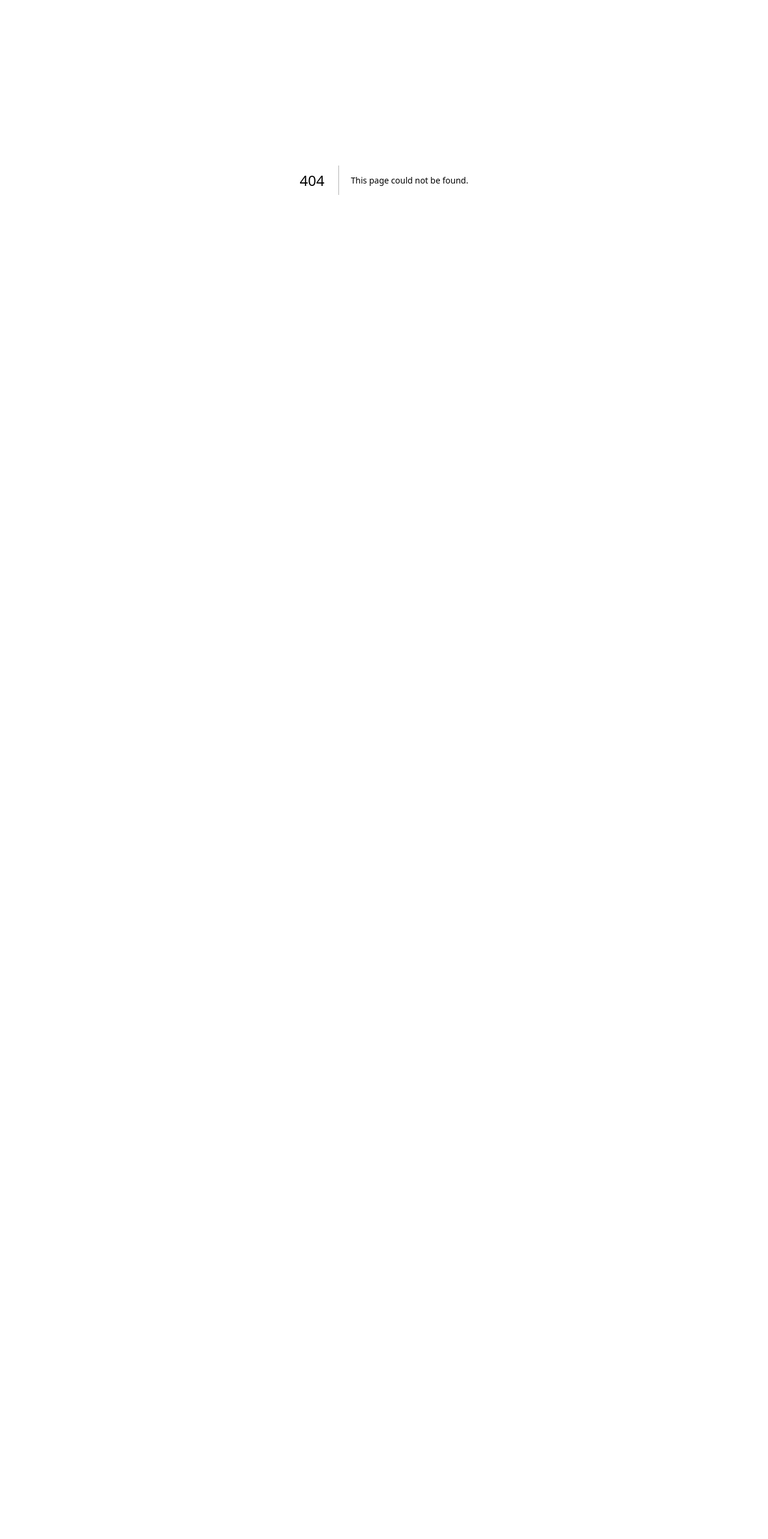
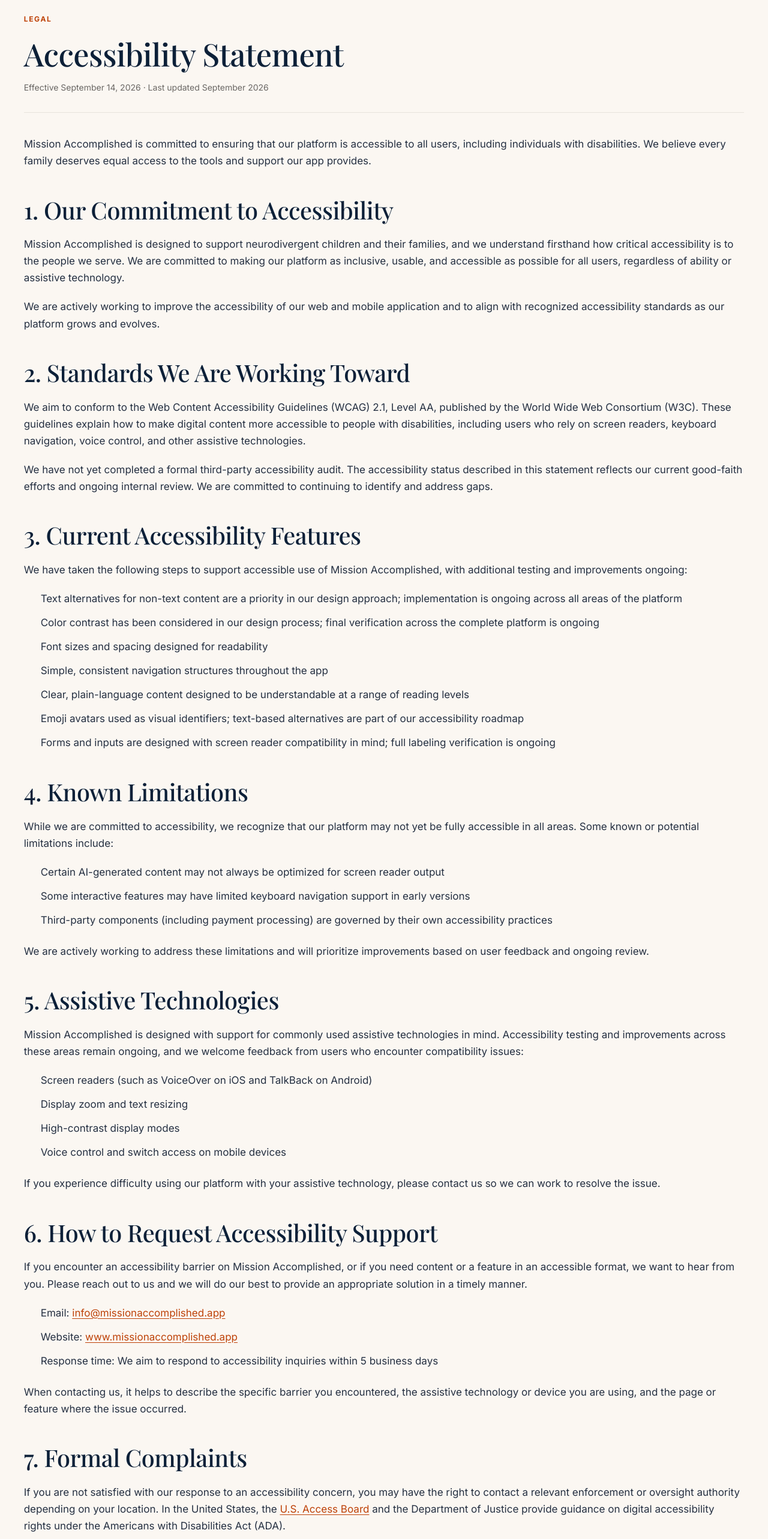
Before and after one commit to ryangold902-create/Mission-Accomplished, a Next.js app: page /accessibility in a window 1280 px wide. Before the commit this address had no page. Shown: the part 100-2666 px from the top of the page at 60% size. Before the commit the page ends 800 px from the top, so only its background shows below. Built offline with nearby package versions, Linux system fonts and the light colour scheme.

Commit message:
Add Accessibility Statement page from the legal doc.

```diff
--- /dev/null
+++ b/src/app/accessibility/page.tsx
@@ -0,0 +1,188 @@
+import type { Metadata } from "next";
+import LegalDocument from "@/components/LegalDocument";
+import styles from "@/components/LegalDocument.module.css";
+
+export const metadata: Metadata = {
+  title: "Accessibility Statement — Mission Accomplished",
+  description:
+    "Mission Accomplished’s commitment to accessibility, the standards we are working toward, and how to request accessibility support.",
+};
+
+const contact = "info@missionaccomplished.app";
+const web = "https://www.missionaccomplished.app";
+
+export default function AccessibilityPage() {
+  return (
+    <LegalDocument
+      eyebrow="Legal"
+      title="Accessibility Statement"
+      effective="Effective September 14, 2026 · Last updated September 2026"
+    >
+      <p>
+        Mission Accomplished is committed to ensuring that our platform is accessible to all users,
+        including individuals with disabilities. We believe every family deserves equal access to
+        the tools and support our app provides.
+      </p>
+
+      <h2>1. Our Commitment to Accessibility</h2>
+      <p>
+        Mission Accomplished is designed to support neurodivergent children and their families, and
+        we understand firsthand how critical accessibility is to the people we serve. We are
+        committed to making our platform as inclusive, usable, and accessible as possible for all
+        users, regardless of ability or assistive technology.
+      </p>
+      <p>
+        We are actively working to improve the accessibility of our web and mobile application and
+        to align with recognized accessibility standards as our platform grows and evolves.
+      </p>
+
+      <h2>2. Standards We Are Working Toward</h2>
+      <p>
+        We aim to conform to the Web Content Accessibility Guidelines (WCAG) 2.1, Level AA,
+        published by the World Wide Web Consortium (W3C). These guidelines explain how to make
+        digital content more accessible to people with disabilities, including users who rely on
+        screen readers, keyboard navigation, voice control, and other assistive technologies.
+      </p>
+      <p>
+        We have not yet completed a formal third-party accessibility audit. The accessibility status
+        described in this statement reflects our current good-faith efforts and ongoing internal
+        review. We are committed to continuing to identify and address gaps.
+      </p>
+
+      <h2>3. Current Accessibility Features</h2>
+      <p>
+        We have taken the following steps to support accessible use of Mission Accomplished, with
+        additional testing and improvements ongoing:
+      </p>
+      <ul>
+        <li>
+          Text alternatives for non-text content are a priority in our design approach;
+          implementation is ongoing across all areas of the platform
+        </li>
+        <li>
+          Color contrast has been considered in our design process; final verification across the
+          complete platform is ongoing
+        </li>
+        <li>Font sizes and spacing designed for readability</li>
+        <li>Simple, consistent navigation structures throughout the app</li>
+        <li>
+          Clear, plain-language content designed to be understandable at a range of reading levels
+        </li>
+        <li>
+          Emoji avatars used as visual identifiers; text-based alternatives are part of our
+          accessibility roadmap
+        </li>
+        <li>
+          Forms and inputs are designed with screen reader compatibility in mind; full labeling
+          verification is ongoing
+        </li>
+      </ul>
+
+      <h2>4. Known Limitations</h2>
+      <p>
+        While we are committed to accessibility, we recognize that our platform may not yet be fully
+        accessible in all areas. Some known or potential limitations include:
+      </p>
+      <ul>
+        <li>
+          Certain AI-generated content may not always be optimized for screen reader output
+        </li>
+        <li>
+          Some interactive features may have limited keyboard navigation support in early versions
+        </li>
+        <li>
+          Third-party components (including payment processing) are governed by their own
+          accessibility practices
+        </li>
+      </ul>
+      <p>
+        We are actively working to address these limitations and will prioritize improvements based
+        on user feedback and ongoing review.
+      </p>
+
+      <h2>5. Assistive Technologies</h2>
+      <p>
+        Mission Accomplished is designed with support for commonly used assistive technologies in
+        mind. Accessibility testing and improvements across these areas remain ongoing, and we
+        welcome feedback from users who encounter compatibility issues:
+      </p>
+      <ul>
+        <li>Screen readers (such as VoiceOver on iOS and TalkBack on Android)</li>
+        <li>Display zoom and text resizing</li>
+        <li>High-contrast display modes</li>
+        <li>Voice control and switch access on mobile devices</li>
+      </ul>
+      <p>
+        If you experience difficulty using our platform with your assistive technology, please
+        contact us so we can work to resolve the issue.
+      </p>
+
+      <h2>6. How to Request Accessibility Support</h2>
+      <p>
+        If you encounter an accessibility barrier on Mission Accomplished, or if you need content or
+        a feature in an accessible format, we want to hear from you. Please reach out to us and we
+        will do our best to provide an appropriate solution in a timely manner.
+      </p>
+      <ul>
+        <li>
+          Email: <a href={`mailto:${contact}`}>{contact}</a>
+        </li>
+        <li>
+          Website: <a href={web}>www.missionaccomplished.app</a>
+        </li>
+        <li>Response time: We aim to respond to accessibility inquiries within 5 business days</li>
+      </ul>
+      <p>
+        When contacting us, it helps to describe the specific barrier you encountered, the assistive
+        technology or device you are using, and the page or feature where the issue occurred.
+      </p>
+
+      <h2>7. Formal Complaints</h2>
+      <p>
+        If you are not satisfied with our response to an accessibility concern, you may have the
+        right to contact a relevant enforcement or oversight authority depending on your location.
+        In the United States, the{" "}
+        <a href="https://www.access-board.gov" target="_blank" rel="noopener noreferrer">
+          U.S. Access Board
+        </a>{" "}
+        and the Department of Justice provide guidance on digital accessibility rights under the
+        Americans with Disabilities Act (ADA).
+      </p>
+
+      <h2>8. Our Ongoing Commitment</h2>
+      <p>
+        Accessibility is not a one-time effort for us. Because we serve children and families who
+        often have direct experience with disability, we take this responsibility seriously. We
+        commit to:
+      </p>
+      <ul>
+        <li>Reviewing and improving accessibility as we release new features</li>
+        <li>
+          Incorporating accessibility considerations into our design and development process
+        </li>
+        <li>Seeking feedback from users and the broader disability community</li>
+        <li>Updating this statement as our practices and compliance status evolve</li>
+        <li>Working toward a formal third-party audit as the platform matures</li>
+      </ul>
+
+      <h2>9. Changes to This Statement</h2>
+      <p>
+        We may update this Accessibility Statement from time to time to reflect changes in our
+        platform, practices, or applicable standards. The &ldquo;Last Updated&rdquo; date at the top
+        of this document reflects the most recent revision. We will notify users of significant
+        changes through the app or by email.
+      </p>
+
+      <h2>10. Contact Us</h2>
+      <div className={styles.contact}>
+        <p>For any questions, feedback, or requests related to accessibility:</p>
+        <p>
+          Email: <a href={`mailto:${contact}`}>{contact}</a>
+          <br />
+          Website: <a href={web}>www.missionaccomplished.app</a>
+        </p>
+        <p>Founded by Jenilee Woltman, M.S.Ed., CCC-SLP</p>
+      </div>
+    </LegalDocument>
+  );
+}
```
